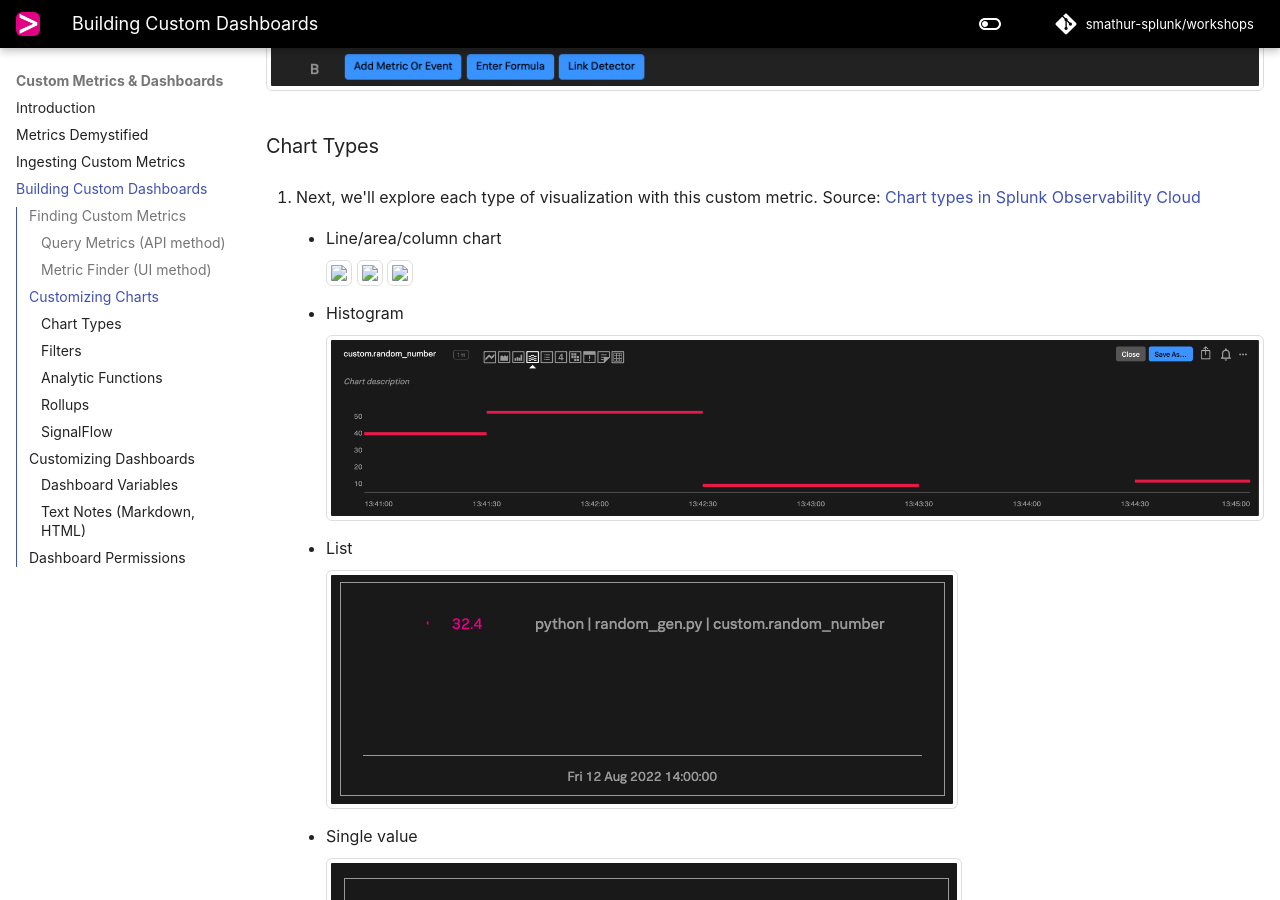
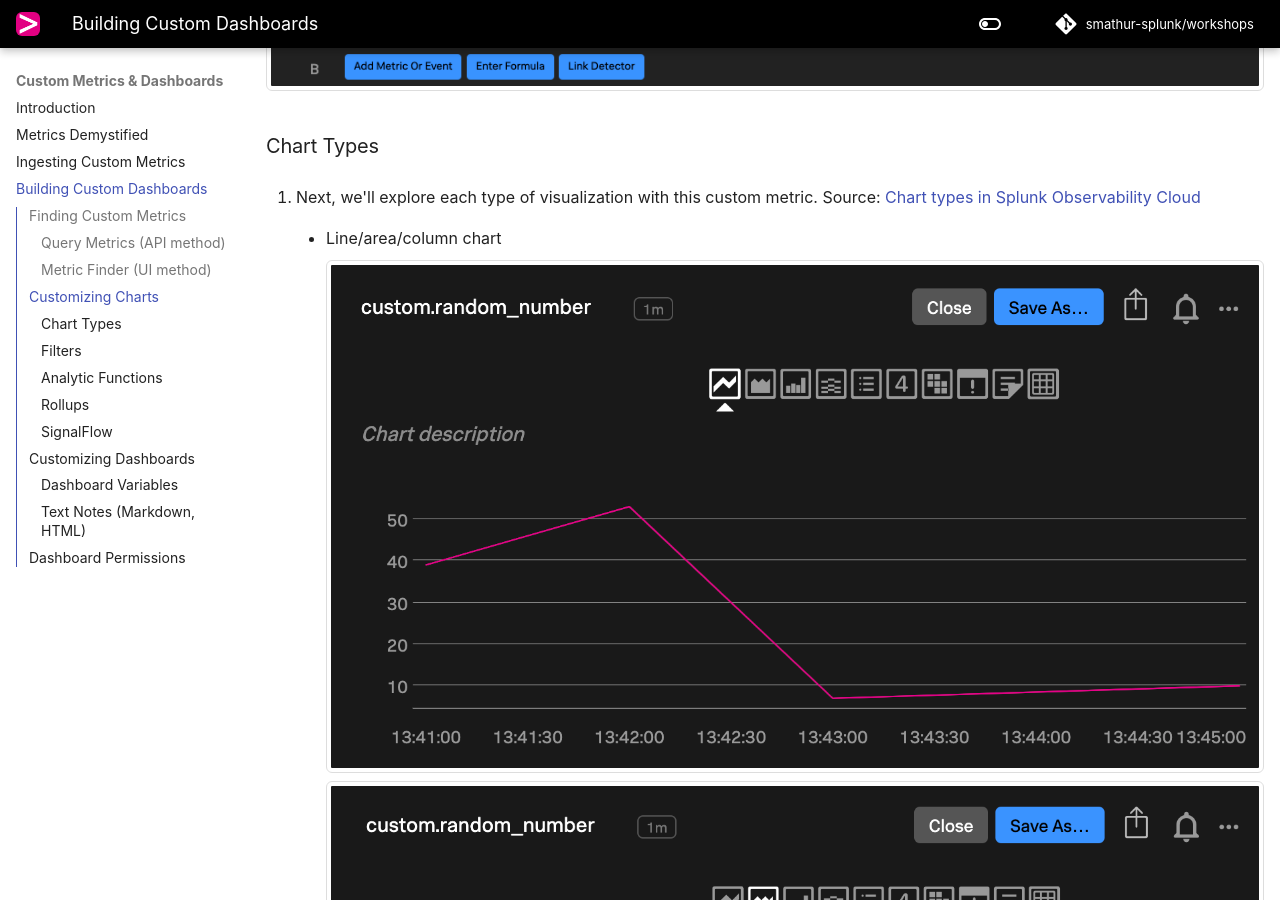
Before and after one commit to smathur-splunk/workshops, an MkDocs documentation site: the page built from docs/custom_dash.md, in a window 1280 px wide and 900 px high, scrolled down 2303 px. Built offline with MkDocs 1.6.1 and Material for MkDocs 9.7.7, drawn with Linux system fonts in a browser that asks for light colours; some web fonts are replaced; comment, search, counter and statistics services are not loaded; the version menu is left out.

Commit message:
Fix image URLs

```diff
--- a/docs/custom_dash.md
+++ b/docs/custom_dash.md
@@ -43,9 +43,9 @@
 	- Line/area/column chart
 
 		<p float="left">
-			<img src="images/custom_line.png" width="100" />
-			<img src="images/custom_area.png" width="100" />
-			<img src="images/custom_column.png" width="100" />
+			<img src="https://smathur-splunk.github.io/workshops/images/custom_line.png" width="100" />
+			<img src="https://smathur-splunk.github.io/workshops/images/custom_area.png" width="100" />
+			<img src="https://smathur-splunk.github.io/workshops/images/custom_column.png" width="100" />
 		</p>
 
 	- Histogram
@@ -63,8 +63,8 @@
 	- Heatmap
 
 		<p float="left">
-			<img src="images/custom_heatmap.png" width="100" />
-			<img src="images/custom_demoheatmap.png" width="100" />
+			<img src="https://smathur-splunk.github.io/workshops/images/custom_heatmap.png" width="100" />
+			<img src="https://smathur-splunk.github.io/workshops/images/custom_demoheatmap.png" width="100" />
 		</p>
 
 	- Event feed
```
